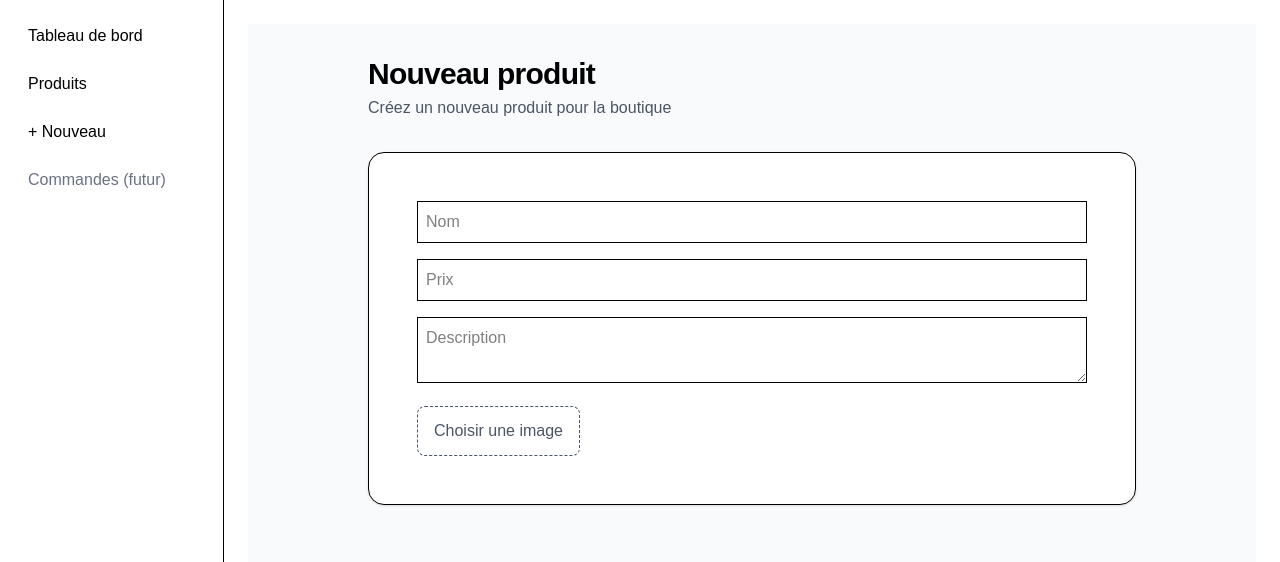
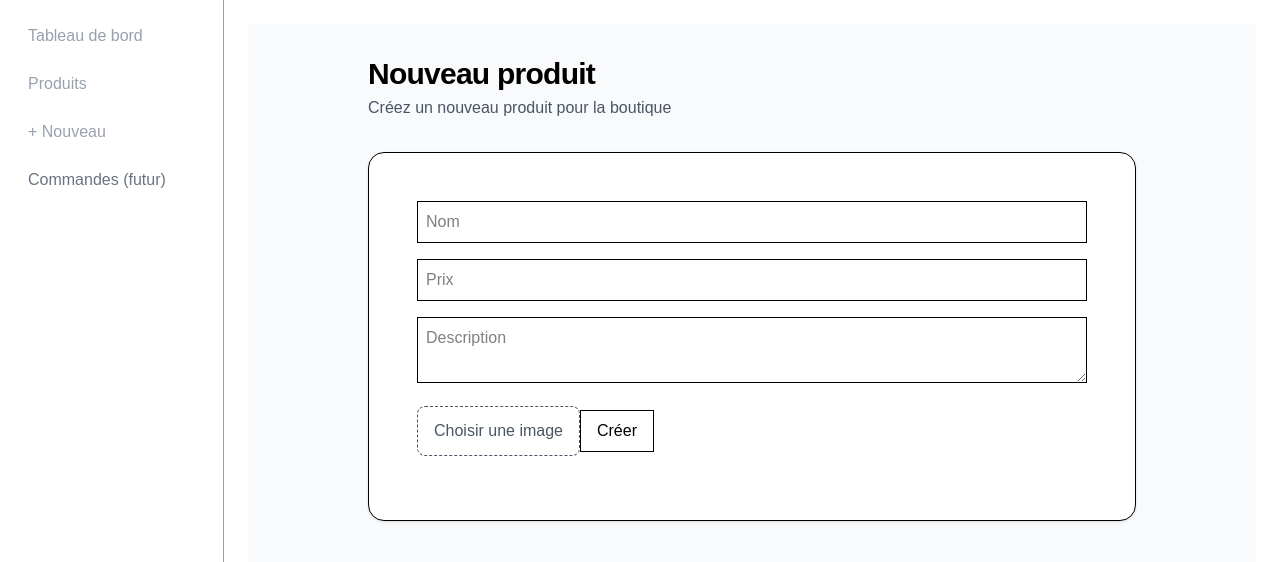
Before and after one commit to tsurubaso/sanbagierbosho, a Next.js app: page /admin/products/new in a window 1280 px wide. Shown: the top 562 px of the page. Built offline with nearby package versions, Linux system fonts and the light colour scheme; no server answers.

Commit message:
bon un peu de tripatouillage assez malheureux pour la couleur des fonts

```diff
--- a/app/admin/products/edit/[id]/page.jsx
+++ b/app/admin/products/edit/[id]/page.jsx
@@ -13,7 +13,7 @@ export default async function EditProductPage({ params }) {
   }
 
   return (
-    <div className="p-6 max-w-xl">
+    <div className="p-6 text-gray-400 max-w-xl">
       <h1 className="text-2xl mb-4">Modifier le produit</h1>
       <EditForm product={product} />
     </div>
--- a/app/admin/products/new/page.jsx
+++ b/app/admin/products/new/page.jsx
@@ -32,6 +32,7 @@ export default function NewProductPage() {
               router.push("/admin/products");
             }}
           />
+
         </div>
       </div>
     </main>
--- a/components/AdminSidebar.jsx
+++ b/components/AdminSidebar.jsx
@@ -2,7 +2,7 @@ import Link from "next/link";
 
 export default function AdminSidebar() {
   return (
-    <aside className="w-56 border-r p-4 bg-white/80 dark:bg-slate-900">
+    <aside className="w-56 text-gray-400 border-r p-4 bg-white/80 dark:bg-slate-900">
       <nav className="space-y-2">
         <Link href="/admin" className="block px-3 py-2 rounded hover:bg-gray-100">Tableau de bord</Link>
         <Link href="/admin/products" className="block px-3 py-2 rounded hover:bg-gray-100">Produits</Link>
--- a/components/ProductForm.jsx
+++ b/components/ProductForm.jsx
@@ -1,7 +1,11 @@
 "use client";
 import { useState, useEffect } from "react";
 
-export default function ProductForm({ initialProduct, onSubmit, submitLabel = "Enregistrer" }) {
+export default function ProductForm({
+  initialProduct,
+  onSubmit,
+  submitLabel = "Enregistrer",
+}) {
   const [name, setName] = useState(initialProduct?.name ?? "");
   const [price, setPrice] = useState(initialProduct?.price?.toString() ?? "");
   const [desc, setDesc] = useState(initialProduct?.description ?? "");
@@ -20,13 +24,21 @@ export default function ProductForm({ initialProduct, onSubmit, submitLabel = "E
       if (image) {
         const form = new FormData();
         form.append("image", image);
-        const uploadRes = await fetch("/api/upload", { method: "POST", body: form });
+        const uploadRes = await fetch("/api/upload", {
+          method: "POST",
+          body: form,
+        });
         if (!uploadRes.ok) throw new Error("Upload failed");
         const data = await uploadRes.json();
         imageUrl = data.url;
       }
 
-      await onSubmit({ name, price: parseFloat(price), description: desc, imageUrl });
+      await onSubmit({
+        name,
+        price: parseFloat(price),
+        description: desc,
+        imageUrl,
+      });
     } catch (err) {
       alert("Erreur lors de l’enregistrement");
       console.error(err);
@@ -44,6 +56,7 @@ export default function ProductForm({ initialProduct, onSubmit, submitLabel = "E
         placeholder="Nom"
         required
       />
+
       <input
         className="border p-2 w-full"
         type="number"
@@ -53,12 +66,14 @@ export default function ProductForm({ initialProduct, onSubmit, submitLabel = "E
         placeholder="Prix"
         required
       />
+
       <textarea
         className="border p-2 w-full"
         value={desc}
         onChange={(e) => setDesc(e.target.value)}
         placeholder="Description"
       />
+
       {/* Image preview */}
       {initialProduct?.imageUrl && !image && (
         <img
@@ -85,16 +100,26 @@ export default function ProductForm({ initialProduct, onSubmit, submitLabel = "E
         onChange={(e) => setImage(e.target.files?.[0] ?? null)}
       />
 
-      {/* Custom button */}
+      {/* Custom file button */}
+
       <label
         htmlFor="image-upload"
         className="inline-flex items-center gap-2 cursor-pointer
-             border border-dashed rounded-lg px-4 py-3
-             text-gray-600 hover:text-black hover:border-black
-             transition"
+               border border-dashed rounded-lg px-4 py-3
+               text-gray-600 hover:text-black hover:border-black
+               transition"
       >
         Choisir une image
       </label>
+
+      {/* ✅ SUBMIT BUTTON */}
+      <button
+        type="submit"
+        disabled={saving}
+        className="border px-4 py-2 hover:bg-black hover:text-white transition disabled:opacity-50"
+      >
+        {saving ? "Enregistrement…" : submitLabel}
+      </button>
     </form>
   );
 }
```
Also changed, not shown: 1 other file (tests, documents, lock files or other folders).
